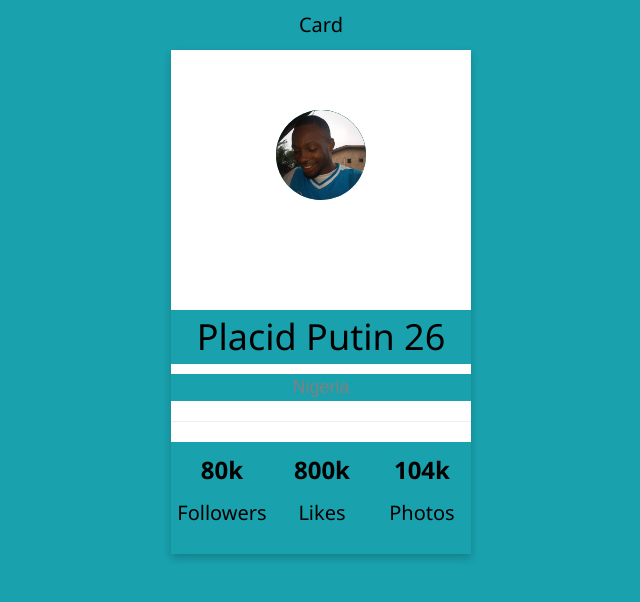
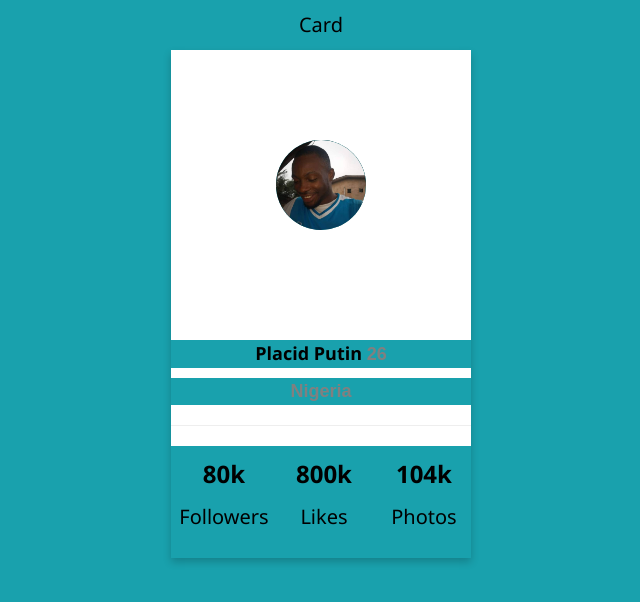
Before and after one commit to placidaxid/12th-Assignment-Card, a plain HTML site: page index.html in a window 1280 px wide. Shown: the whole page, without its empty margins (319-959 px from the left). Drawn offline with Linux system fonts and the light colour scheme.

Commit message:
added new images

```diff
--- a/index.html
+++ b/index.html
@@ -12,10 +12,10 @@
 
         <div class="card" style="background-color:white;">
             <img src="placid.jpeg" alt="John" style="width:30%">
-                <h1>Placid Putin 26</h1>
+                <h1>Placid Putin <span class="title">26</span></span></h1>
                     <p class="title">Nigeria</p>
            <hr>
-           <div class="w3-row" style="text-indent: 2%;">
+           <div class="w3-row" style="text-indent: 6%;">
             <div class="w3-third w3-center">
             <h3>80k</h3>
             <h4>Followers</h4>
--- a/mystyle.css
+++ b/mystyle.css
@@ -15,6 +15,7 @@
   .title {
     color: grey;
     font-size: 18px;
+    font-weight: bolder;
   }
   /*
   button {
@@ -28,7 +29,7 @@
     cursor: pointer;
     width: 100%;
     font-size: 18px;
-  }*/
+  }
 
   a {
     text-decoration: none;
@@ -38,17 +39,25 @@
 
   button:hover, a:hover {
     opacity: 0.7;
-  }
+  }*/
 
   .card img{
     width: 30%;
-    margin-top: 20%;
+    margin-top: 30%;
     margin-bottom: 100px;
     border-radius: 50%;
 
 }
+
+h1{
+    font-weight: bolder;
+    font-size: 120%;
+}
 h3{
     font-weight: bolder;
+}
+h4{
+    font-weight: lighter;
 }
 
 /*@import url('https://fonts.googleapis.com/css2?family=Poppins:ital,wght@0,100;0,200;0,300;0,400;0,500;0,600;0,700;0,800;0,900;1,100;1,200;1,300;1,400;1,500;1,600;1,700;1,800;1,900&family=Sacramento&display=swap');
```
Also changed, not shown: card.html (added, +22 -0 lines), bg1.jpeg (added), bg2.jpeg (added), ob1.jpeg (added).
